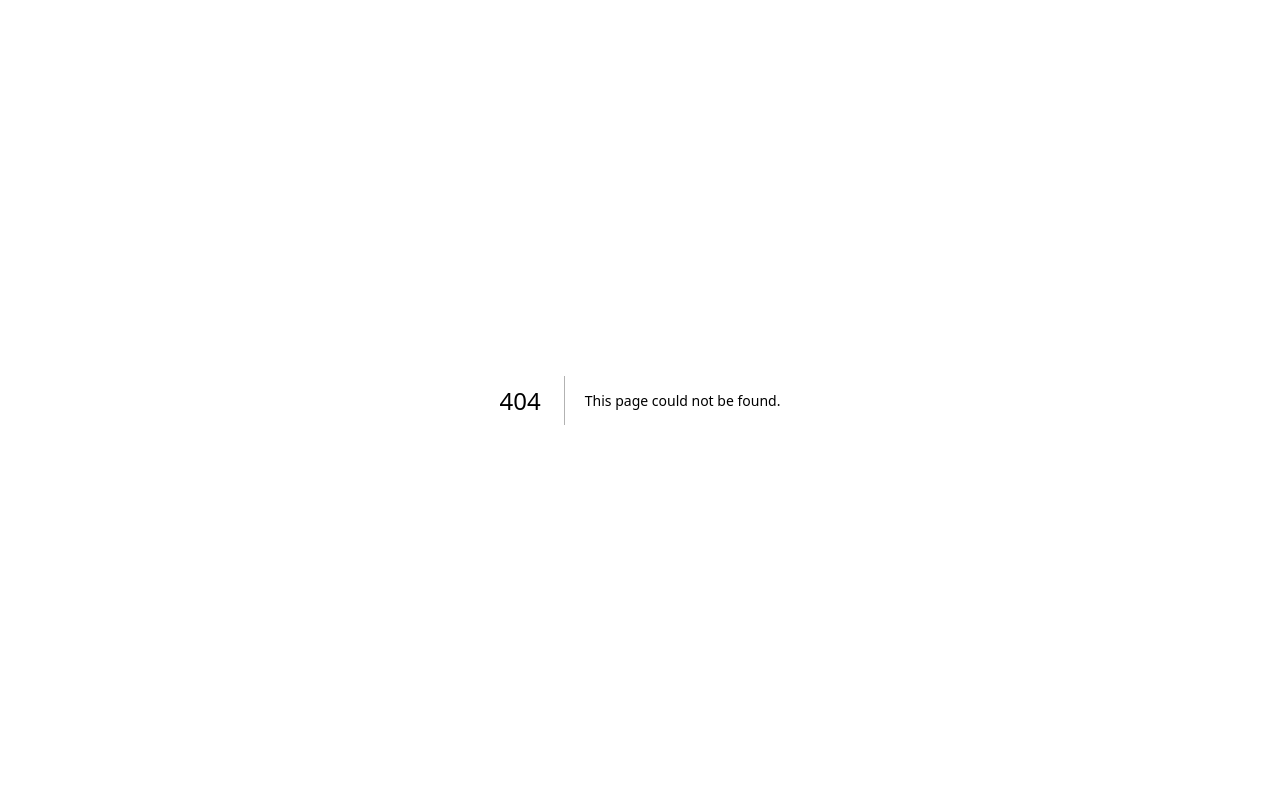
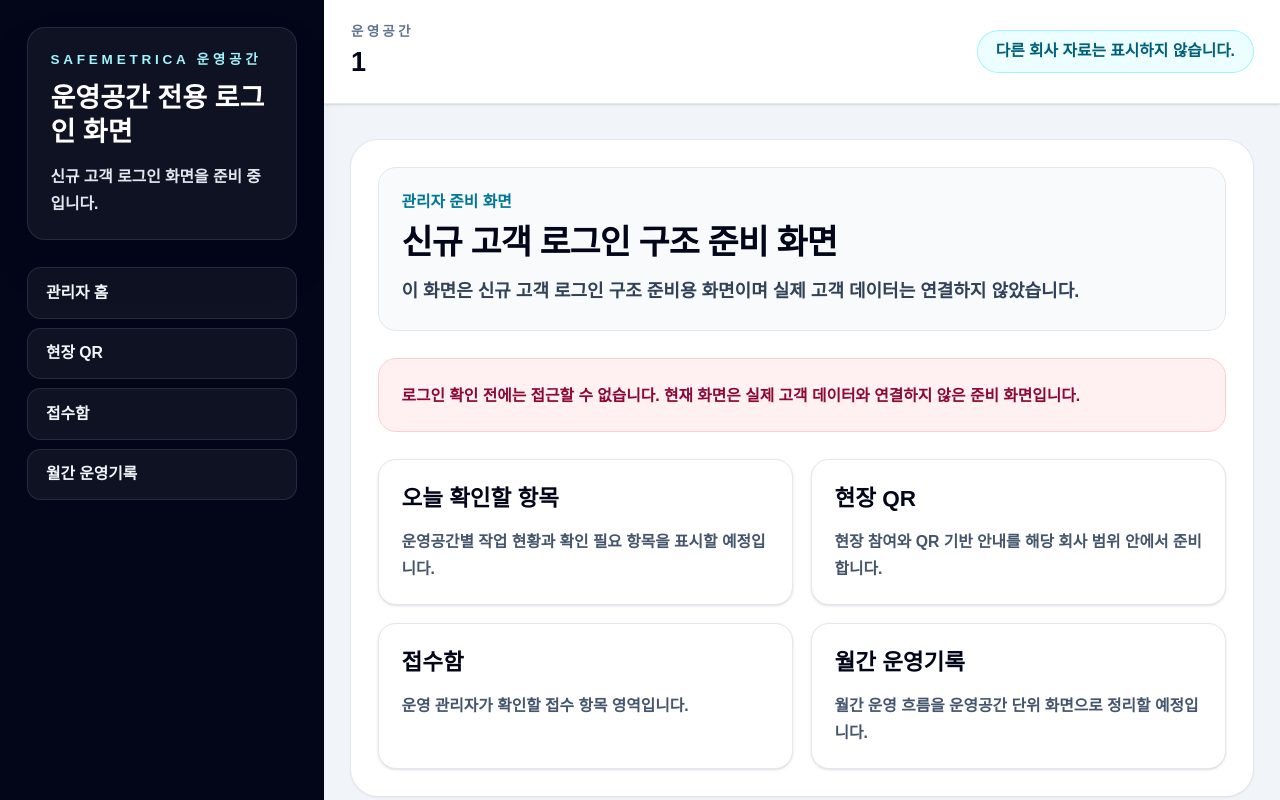
Before and after one commit to safemetrica/safe-metrica, a Next.js app: page /tenant/1/manager in a window 1280 px wide. Before the commit this address had no page. Shown: the top 800 px of the page. Built offline with nearby package versions, Linux system fonts and the light colour scheme.

Commit message:
fix: make tenant shell placeholder copy product safe

```diff
--- /dev/null
+++ b/src/app/tenant/[tenantCode]/TenantShellPlaceholder.tsx
@@ -0,0 +1,81 @@
+import { normalizeTenantLoginCode } from "@/lib/tenant-auth/tenantAuthGuards";
+
+const LEGACY_TENANT_CODES = new Set([
+  "daedo",
+  "dongwoo",
+  "hankookgreen",
+  "bubblemon",
+]);
+
+type TenantShellPlaceholderProps = {
+  children: React.ReactNode;
+  tenantCode?: string | null;
+};
+
+export function TenantShellPlaceholder({
+  children,
+  tenantCode,
+}: TenantShellPlaceholderProps) {
+  const normalizedTenantCode = normalizeTenantLoginCode(tenantCode);
+  const isLegacyTenant = LEGACY_TENANT_CODES.has(normalizedTenantCode);
+
+  return (
+    <div className="min-h-screen bg-slate-100 text-slate-950">
+      <div className="flex min-h-screen flex-col lg:flex-row">
+        <aside className="bg-slate-950 px-6 py-6 text-white lg:w-72">
+          <div className="rounded-2xl border border-white/10 bg-white/5 p-5 shadow-2xl shadow-slate-950/30">
+            <p className="text-xs font-bold uppercase tracking-[0.28em] text-cyan-200">
+              SafeMetrica 운영공간
+            </p>
+            <h1 className="mt-3 text-2xl font-black leading-tight">
+              운영공간 전용 로그인 화면
+            </h1>
+            <p className="mt-3 text-sm font-semibold leading-6 text-slate-200">
+              신규 고객 로그인 화면을 준비 중입니다.
+            </p>
+          </div>
+
+          <nav aria-label="운영공간 준비 메뉴" className="mt-6 space-y-2">
+            {["관리자 홈", "현장 QR", "접수함", "월간 운영기록"].map((item) => (
+              <div
+                className="rounded-xl border border-white/10 bg-white/5 px-4 py-3 text-sm font-bold text-slate-100"
+                key={item}
+              >
+                {item}
+              </div>
+            ))}
+          </nav>
+        </aside>
+
+        <section className="flex-1">
+          <header className="border-b border-slate-200 bg-white px-6 py-5 shadow-sm">
+            <div className="mx-auto flex max-w-6xl flex-col gap-3 sm:flex-row sm:items-center sm:justify-between">
+              <div>
+                <p className="text-xs font-black uppercase tracking-[0.24em] text-slate-500">
+                  운영공간
+                </p>
+                <p className="mt-1 text-2xl font-black text-slate-950">
+                  {normalizedTenantCode}
+                </p>
+              </div>
+              <div className="rounded-full bg-cyan-50 px-4 py-2 text-sm font-extrabold text-cyan-800 ring-1 ring-cyan-200">
+                다른 회사 자료는 표시하지 않습니다.
+              </div>
+            </div>
+          </header>
+
+          <main className="mx-auto max-w-6xl px-6 py-8">
+            {isLegacyTenant ? (
+              <div className="mb-6 rounded-2xl border border-amber-200 bg-amber-50 p-5 text-sm font-bold leading-6 text-amber-900">
+                기존 운영 고객은 현재 사용 중인 경로를 유지합니다. 이 준비 화면으로 강제 전환하지 않습니다.
+              </div>
+            ) : null}
+            <div className="rounded-3xl bg-white p-6 shadow-sm ring-1 ring-slate-200">
+              {children}
+            </div>
+          </main>
+        </section>
+      </div>
+    </div>
+  );
+}
--- /dev/null
+++ b/src/app/tenant/[tenantCode]/layout.tsx
@@ -0,0 +1,23 @@
+import type { Metadata } from "next";
+import { TenantShellPlaceholder } from "./TenantShellPlaceholder";
+
+export const metadata: Metadata = {
+  title: "SafeMetrica 운영공간 준비 화면",
+  robots: {
+    index: false,
+    follow: false,
+  },
+};
+
+export default async function TenantLayout({
+  children,
+  params,
+}: LayoutProps<"/tenant/[tenantCode]">) {
+  const { tenantCode } = await params;
+
+  return (
+    <TenantShellPlaceholder tenantCode={tenantCode}>
+      {children}
+    </TenantShellPlaceholder>
+  );
+}
--- /dev/null
+++ b/src/app/tenant/[tenantCode]/manager/page.tsx
@@ -0,0 +1,59 @@
+import { requireTenantAccessPlaceholder } from "@/lib/tenant-auth/tenantAuthGuards";
+
+const PLACEHOLDER_SECTIONS = [
+  {
+    title: "오늘 확인할 항목",
+    description: "운영공간별 작업 현황과 확인 필요 항목을 표시할 예정입니다.",
+  },
+  {
+    title: "현장 QR",
+    description: "현장 참여와 QR 기반 안내를 해당 회사 범위 안에서 준비합니다.",
+  },
+  {
+    title: "접수함",
+    description: "운영 관리자가 확인할 접수 항목 영역입니다.",
+  },
+  {
+    title: "월간 운영기록",
+    description: "월간 운영 흐름을 운영공간 단위 화면으로 정리할 예정입니다.",
+  },
+];
+
+export default async function TenantManagerPlaceholderPage() {
+  const accessResult = await requireTenantAccessPlaceholder();
+  const guardMessage = accessResult.ok
+    ? "운영공간 접근 확인이 완료되었습니다."
+    : "로그인 확인 전에는 접근할 수 없습니다.";
+
+  return (
+    <div className="space-y-6">
+      <section className="rounded-2xl border border-slate-200 bg-slate-50 p-5">
+        <p className="text-sm font-black text-cyan-700">관리자 준비 화면</p>
+        <h2 className="mt-2 text-3xl font-black tracking-tight text-slate-950">
+          신규 고객 로그인 구조 준비 화면
+        </h2>
+        <p className="mt-3 text-base font-semibold leading-7 text-slate-700">
+          이 화면은 신규 고객 로그인 구조 준비용 화면이며 실제 고객 데이터는 연결하지 않았습니다.
+        </p>
+      </section>
+
+      <section className="rounded-2xl border border-rose-200 bg-rose-50 p-5 text-sm font-bold leading-6 text-rose-900">
+        {guardMessage} 현재 화면은 실제 고객 데이터와 연결하지 않은 준비 화면입니다.
+      </section>
+
+      <section className="grid gap-4 md:grid-cols-2">
+        {PLACEHOLDER_SECTIONS.map((section) => (
+          <article
+            className="rounded-2xl border border-slate-200 bg-white p-5 shadow-sm"
+            key={section.title}
+          >
+            <h3 className="text-xl font-black text-slate-950">{section.title}</h3>
+            <p className="mt-3 text-sm font-semibold leading-6 text-slate-600">
+              {section.description}
+            </p>
+          </article>
+        ))}
+      </section>
+    </div>
+  );
+}
--- /dev/null
+++ b/src/lib/tenant-auth/tenantAuthGuards.ts
@@ -0,0 +1,46 @@
+import type {
+  TenantAccessDeniedReason,
+  TenantAccessResult,
+  TenantRole,
+} from "./tenantAuthTypes";
+
+const TENANT_CODE_SAFE_CHARACTERS = /[^a-z0-9-]/g;
+
+export function normalizeTenantLoginCode(value?: string | null): string {
+  return (value ?? "unknown")
+    .trim()
+    .toLowerCase()
+    .replace(TENANT_CODE_SAFE_CHARACTERS, "")
+    .slice(0, 64) || "unknown";
+}
+
+export function isOwnerInternalRole(role: TenantRole): boolean {
+  return role === "owner_internal";
+}
+
+export function isTenantManagerRole(role: TenantRole): boolean {
+  return role === "tenant_admin" || role === "tenant_manager";
+}
+
+export function canAccessTenantManager(role: TenantRole): boolean {
+  return isOwnerInternalRole(role) || isTenantManagerRole(role);
+}
+
+export function createTenantAccessDeniedMessage(
+  reason: TenantAccessDeniedReason,
+): string {
+  switch (reason) {
+    case "unauthenticated":
+      return "테넌트 로그인 확인 전에는 접근할 수 없습니다.";
+    case "tenant_not_found":
+      return "요청한 테넌트 공간을 확인할 수 없습니다.";
+    case "membership_required":
+      return "해당 테넌트 멤버십 확인이 필요합니다.";
+    case "forbidden":
+      return "이 테넌트 화면에 접근할 권한이 없습니다.";
+  }
+}
+
+export async function requireTenantAccessPlaceholder(): Promise<TenantAccessResult> {
+  return { ok: false, reason: "unauthenticated" };
+}
--- /dev/null
+++ b/src/lib/tenant-auth/tenantAuthTypes.ts
@@ -0,0 +1,41 @@
+export type TenantRole =
+  | "owner_internal"
+  | "tenant_admin"
+  | "tenant_manager"
+  | "tenant_representative"
+  | "tenant_viewer";
+
+export type TenantAuthTenantCode =
+  | "richi"
+  | "hyundai-hoist"
+  | "future"
+  | "unknown";
+
+export type TenantMembership = {
+  userId: string;
+  tenantId: string;
+  tenantCode: string;
+  role: TenantRole;
+  displayName?: string;
+};
+
+export type TenantAuthContext = {
+  userId: string;
+  selectedTenantId: string;
+  selectedTenantCode: string;
+  role: TenantRole;
+  membership: TenantMembership;
+};
+
+export type TenantAccessDeniedReason =
+  | "unauthenticated"
+  | "tenant_not_found"
+  | "membership_required"
+  | "forbidden";
+
+export type TenantAccessResult =
+  | { ok: true; context: TenantAuthContext }
+  | {
+      ok: false;
+      reason: TenantAccessDeniedReason;
+    };
```
